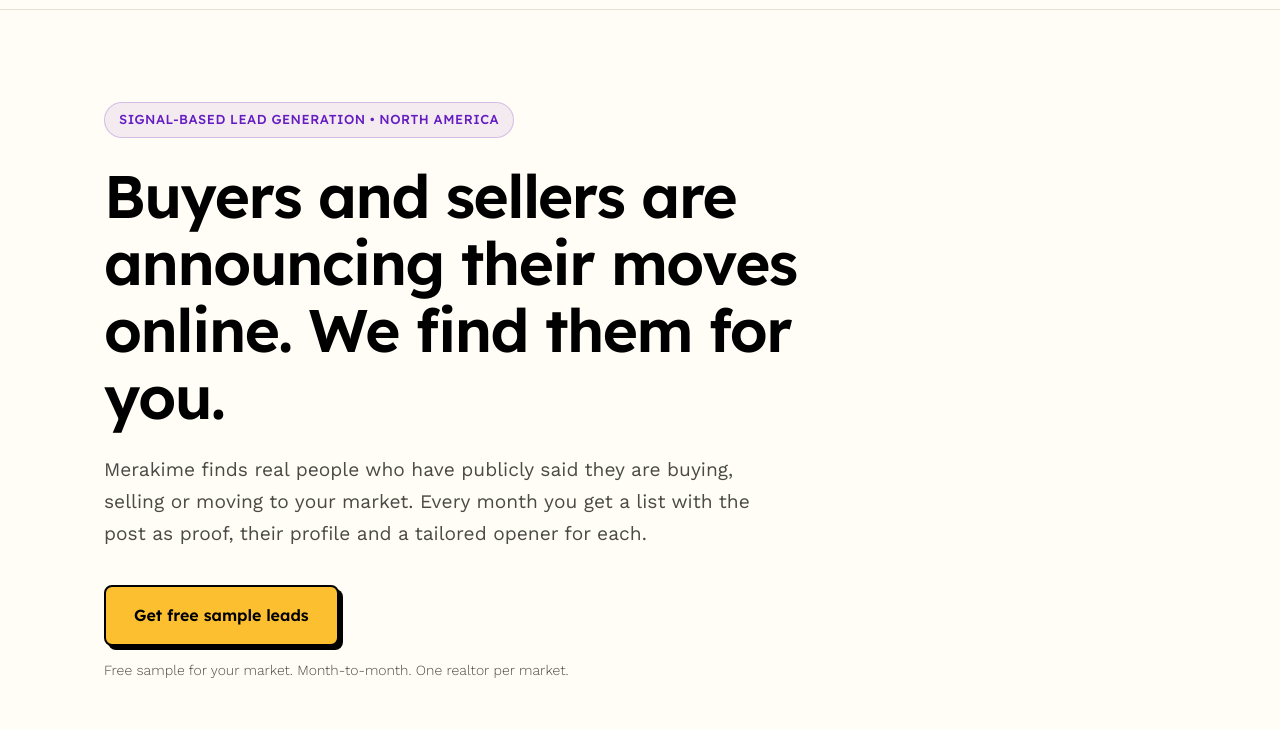
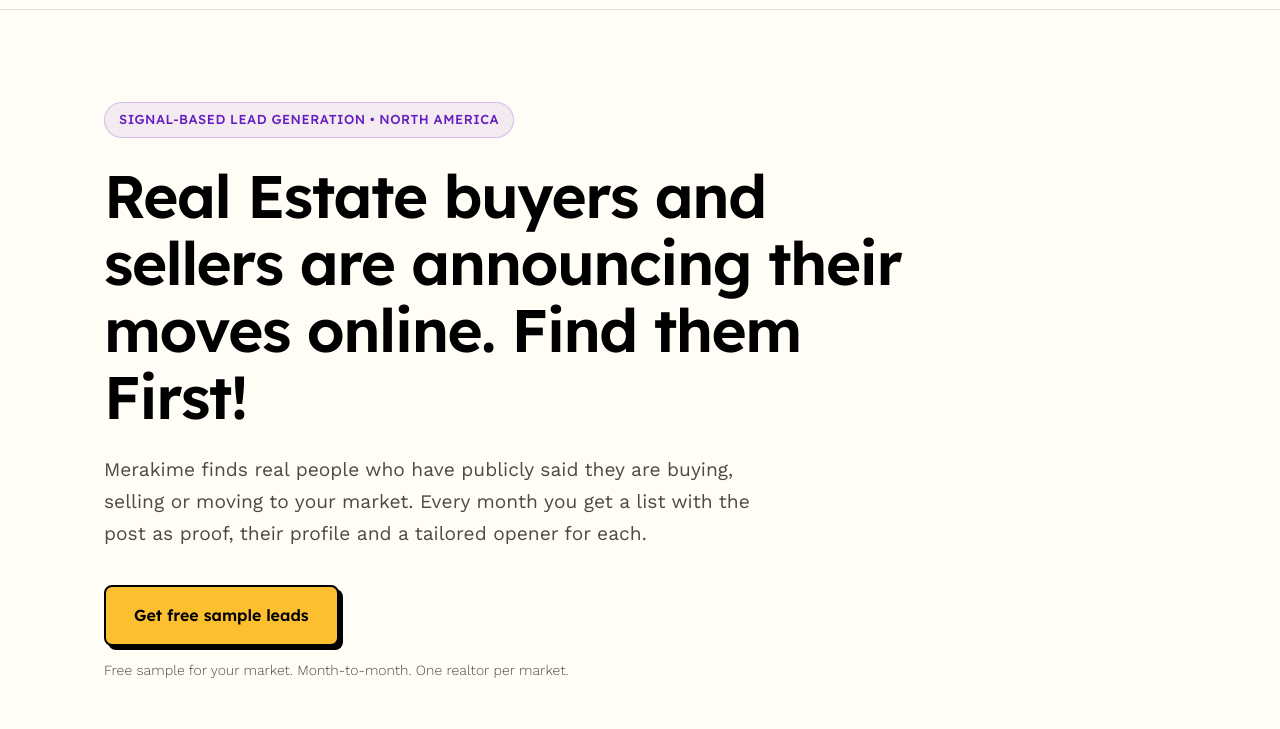
Before and after one commit to merakimesolutions/MerakiMe_creator_landing_page, a plain HTML site: page index.html in a window 1280 px wide. Shown: the part 71-800 px from the top of the page. Drawn offline with nearby package versions, Linux system fonts and the light colour scheme.

Commit message:
Update index.html

```diff
--- a/index.html
+++ b/index.html
@@ -1352,7 +1352,7 @@
         <div class="container">
           <div class="hero-content">
             <span class="hero-badge">Signal-Based Lead Generation &bull; North America</span>
-            <h1>Buyers and sellers are announcing their moves online. We find them for you.</h1>
+            <h1>Real Estate buyers and sellers are announcing their moves online. Find them First!</h1>
             <p class="hero-subhead">
               Merakime finds real people who have publicly said they are buying, selling or moving to your market. Every month you get a list with the post as proof, their profile and a tailored opener for each.
             </p>
```
